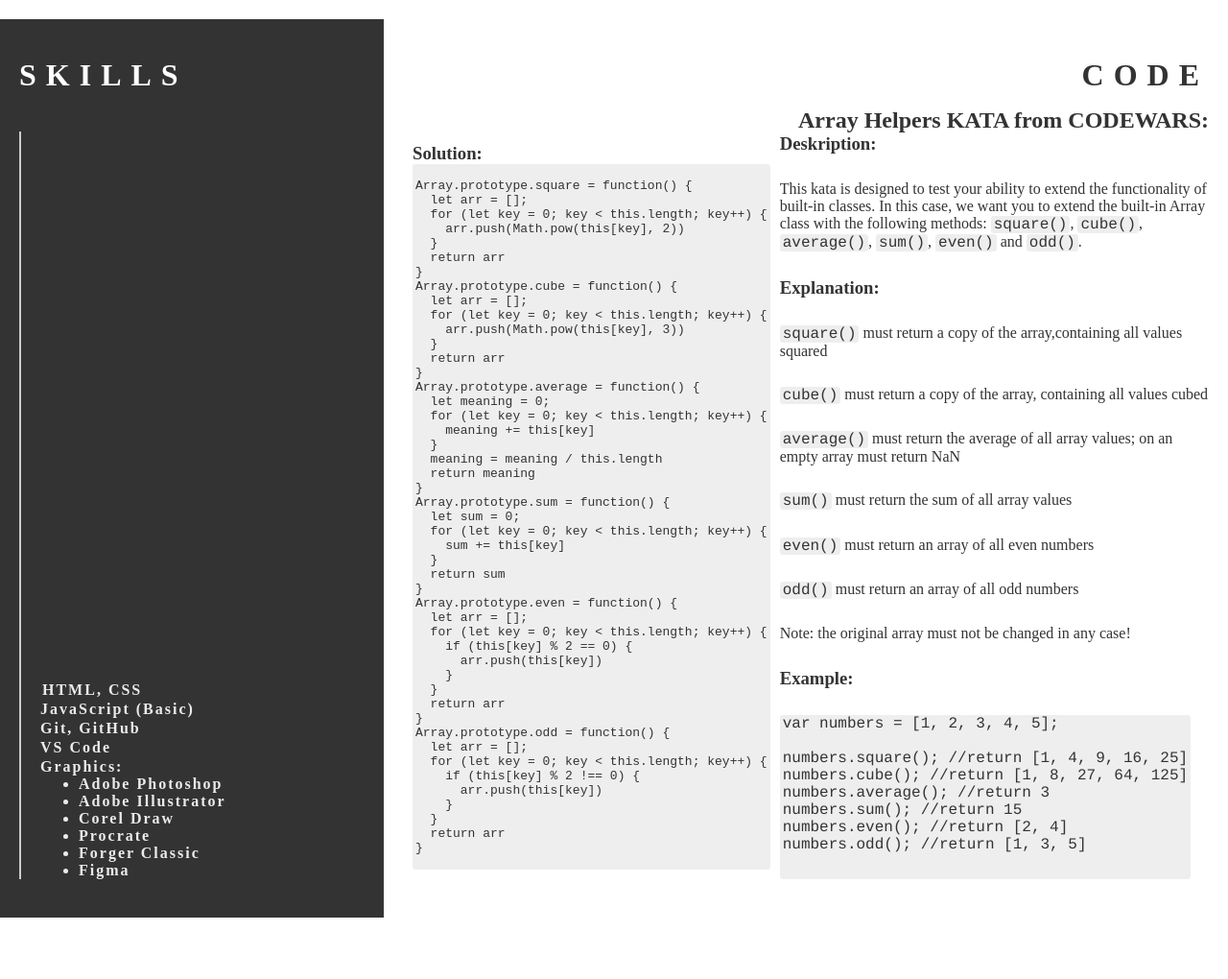
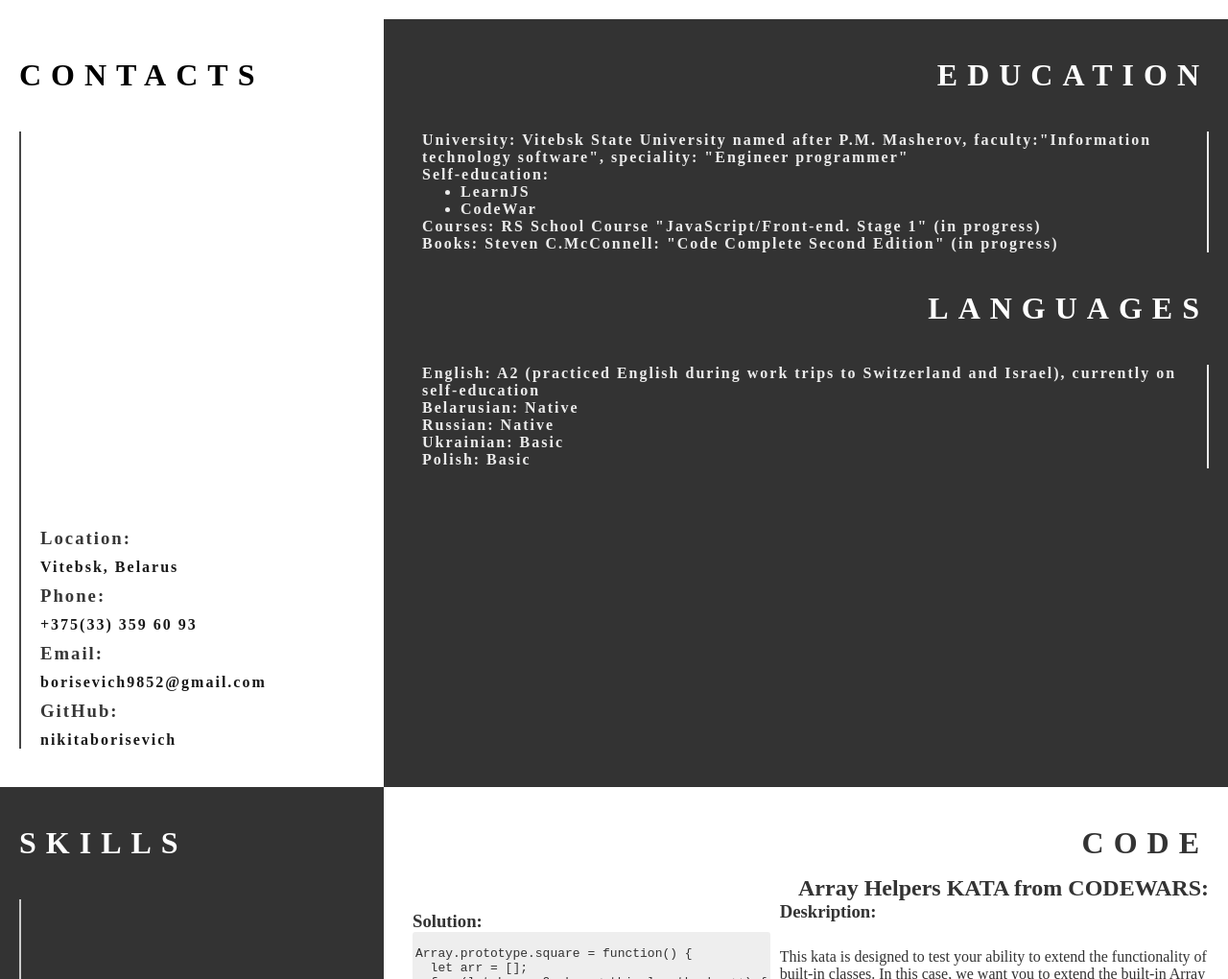
Before and after one commit to nikitaborisevich/rsschool-cv, a plain HTML site: page index.html in a window 1280 px wide. Shown: the part 1580-2600 px from the top of the page at 96% size. Before the commit the page ends 2536 px from the top, so only its background shows below. Drawn offline with Linux system fonts and the light colour scheme.

Commit message:
feat: add block educate language contacts

```diff
--- a/css/style.css
+++ b/css/style.css
@@ -219,3 +219,69 @@
     justify-items: start;
     text-align: start;
 }
+
+/* educate language contacts */
+
+.block__contacts__left {
+    padding: 40px 20px;
+    display: grid;
+    grid-template-rows: auto 1fr;
+}
+
+.contacts__left__title {
+    text-transform: uppercase;
+    letter-spacing: 10px;
+}
+
+.contacts__left__content {
+    display: grid;
+    align-content: flex-end;
+    letter-spacing: 2px;
+    font-size: 16px;
+    font-weight: 550;
+    border-left: 2px solid #333;
+    padding-left: 20px;
+    margin-top: 40px;
+    opacity: 0.9;
+}
+
+.contacts__left__content__text {
+    margin: 10px 0;
+    color: #222;
+}
+
+.block__contacts__right {
+    background-color: #333;
+    color: #fff;
+    padding: 40px 20px;
+}
+
+.contacts__right__title {
+    text-transform: uppercase;
+    letter-spacing: 10px;
+    text-align: end;
+}
+
+.contacts__right__content {
+    display: grid;
+    align-content: flex-end;
+    letter-spacing: 2px;
+    font-size: 16px;
+    font-weight: 550;
+    border-right: 2px solid #fff;
+    padding-left: 20px;
+    margin-top: 40px;
+    opacity: 0.9;
+}
+
+.contacts__right__content__text {
+    margin: 10px 0;
+    color: #fff;
+}
+
+.contacts__right__title2 {
+    text-transform: uppercase;
+    letter-spacing: 10px;
+    margin-top: 40px;
+    text-align: end;
+}
--- a/index.html
+++ b/index.html
@@ -66,6 +66,58 @@
                 </ul>
             </div>
             <div class="line"></div>
+        </div>
+    </div>
+
+    <div class="block__content">
+        <div class="block__contacts__left">
+            <h1 class="contacts__left__title">
+                contacts
+            </h1>
+            <div class="contacts__left__content">
+                <p>
+                <h3 class="contacts__left__content__text">Location:</h3> Vitebsk, Belarus</p>
+                <p>
+                <h3 class="contacts__left__content__text">Phone:</h3> +375(33) 359 60 93</p>
+                <p>
+                <h3 class="contacts__left__content__text">Email:</h3> borisevich9852@gmail.com</p>
+                <p>
+                <h3 class="contacts__left__content__text">GitHub:</h3> nikitaborisevich</p>
+            </div>
+        </div>
+        <div class="block__contacts__right">
+            <h1 class="contacts__right__title">
+                education
+            </h1>
+            <div class="contacts__right__content">
+                <p>
+                University: Vitebsk State University named after P.M.
+                Masherov, faculty:"Information technology
+                software", speciality: "Engineer programmer"</p>
+                <p>
+                Self-education:
+                </p>
+                <ul>
+                    <li>LearnJS</li>
+                    <li>CodeWar</li>
+                </ul>
+                <p>
+                Courses: RS School Course "JavaScript/Front-end. Stage
+                1" (in progress)</p>
+                <p>
+                Books: Steven C.McConnell: "Code Complete Second
+                Edition" (in progress)</p>
+            </div>
+            <h1 class="contacts__right__title2">
+                Languages
+            </h1>
+            <div class="contacts__right__content">
+                <p>English: A2 (practiced English during work trips to Switzerland and Israel), currently on self-education</p>
+                <p>Belarusian: Native</p>
+                <p>Russian: Native</p>
+                <p>Ukrainian: Basic</p>
+                <p>Polish: Basic</p>
+            </div>
         </div>
     </div>
 
@@ -190,6 +242,9 @@ Array.prototype.odd = function() {
                 </div>
             </div>
         </div>
+    </div>
+
+
 </body>
 
 </html>
```
